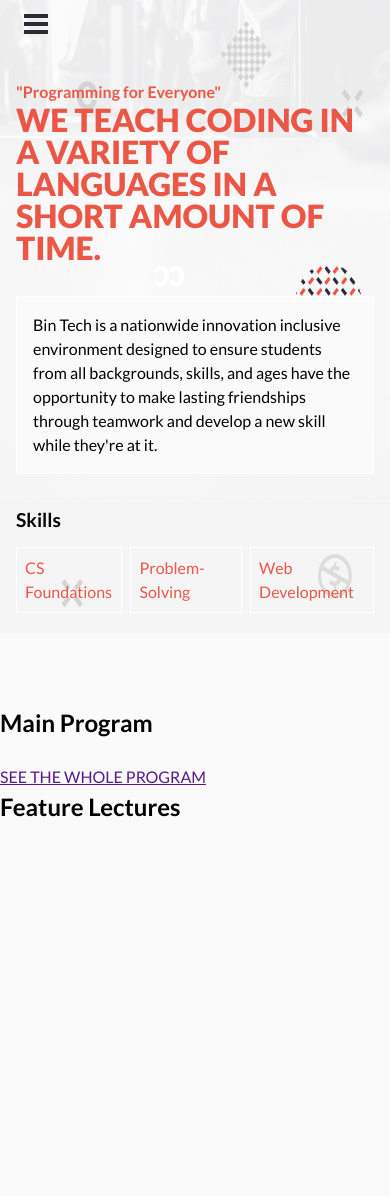
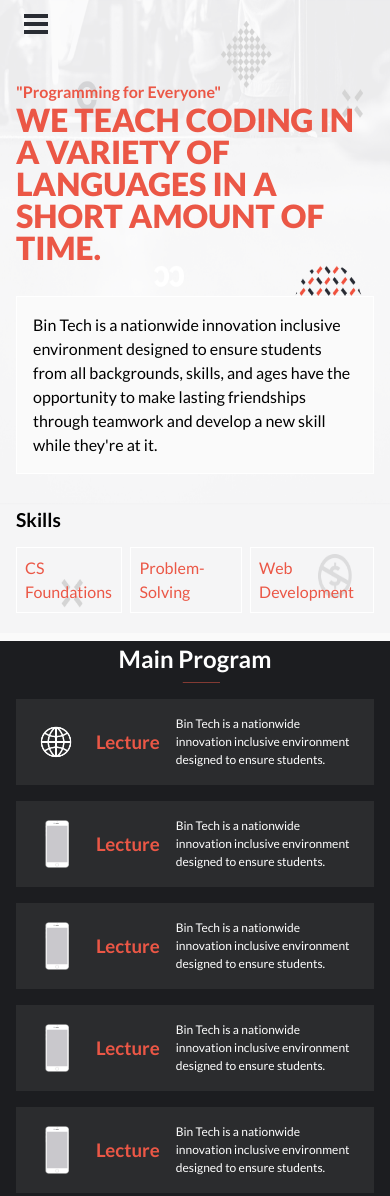
Before and after one commit to binhussen/bin-tech, a plain HTML site: page index.html in a window 390 px wide. Shown: the top 1196 px of the page. Before the commit the page ends 849 px from the top, so only its background shows below. Drawn offline with Linux system fonts and the light colour scheme.

Commit message:
Add and style program section for mobile

```diff
--- a/index.html
+++ b/index.html
@@ -39,10 +39,46 @@
 			</section>
 			<section class="main-program">
 				<h1 class="program-title">Main Program</h1>
+				<img src="./assets/icon/vector.svg" alt="vector" class="vector" />
 				<article class="card">
-					<img src="" alt="" />
-					<h3></h3>
-					<p></p>
+					<img class="card-img" src="./assets/icon/icon-web.png" alt="" />
+					<h3 class="card-title">Lecture</h3>
+					<p class="card-content">
+						Bin Tech is a nationwide innovation inclusive environment designed
+						to ensure students.
+					</p>
+				</article>
+				<article class="card">
+					<img class="card-img" src="./assets/icon/icon-mob.png" alt="" />
+					<h3 class="card-title">Lecture</h3>
+					<p class="card-content">
+						Bin Tech is a nationwide innovation inclusive environment designed
+						to ensure students.
+					</p>
+				</article>
+				<article class="card">
+					<img class="card-img" src="./assets/icon/icon-mob.png" alt="" />
+					<h3 class="card-title">Lecture</h3>
+					<p class="card-content">
+						Bin Tech is a nationwide innovation inclusive environment designed
+						to ensure students.
+					</p>
+				</article>
+				<article class="card">
+					<img class="card-img" src="./assets/icon/icon-mob.png" alt="" />
+					<h3 class="card-title">Lecture</h3>
+					<p class="card-content">
+						Bin Tech is a nationwide innovation inclusive environment designed
+						to ensure students.
+					</p>
+				</article>
+				<article class="card">
+					<img class="card-img" src="./assets/icon/icon-mob.png" alt="" />
+					<h3 class="card-title">Lecture</h3>
+					<p class="card-content">
+						Bin Tech is a nationwide innovation inclusive environment designed
+						to ensure students.
+					</p>
 				</article>
 				<a href="">SEE THE WHOLE PROGRAM</a>
 			</section>
--- a/styles.css
+++ b/styles.css
@@ -45,7 +45,7 @@
 }
 
 .headline {
-	padding: 5rem 1rem;
+	padding: 5rem 1rem 1rem;
 	background: url("./assets/bg/background.png") no-repeat;
 	background-size: 100% 75vh;
 }
@@ -87,3 +87,39 @@
 	padding: 0.5rem;
 	border: 0.06rem solid var(--white-color);
 }
+.main-program {
+	background: var(--dark-bg);
+	color: var(--white-color);
+}
+
+.program-title {
+	text-align: center;
+}
+
+.card {
+	margin: 1rem;
+	padding: 1rem;
+	display: flex;
+	justify-content: center;
+	align-items: center;
+	gap: 1rem;
+	background-color: rgba(90, 90, 90, 0.25);
+}
+
+.card-img {
+	width: 3rem;
+	height: 3rem;
+}
+
+.card-title {
+	color: var(--primary-color);
+}
+
+.card-content {
+	font-size: 0.75rem;
+}
+
+.vector {
+	display: block;
+	margin: 5px auto;
+}
```
Also changed, not shown: assets/icon/icon-mob.png (added), assets/icon/icon-web.png (added), assets/icon/vector.svg (added).
